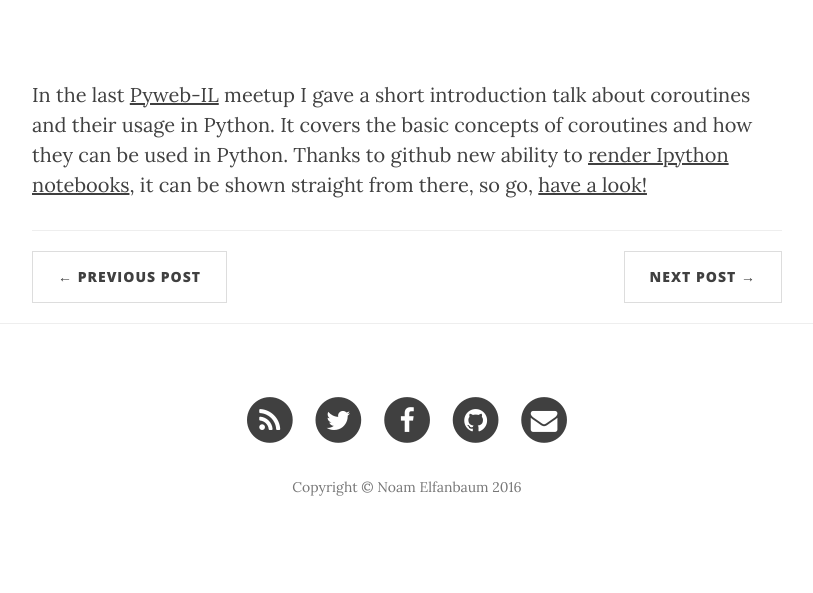
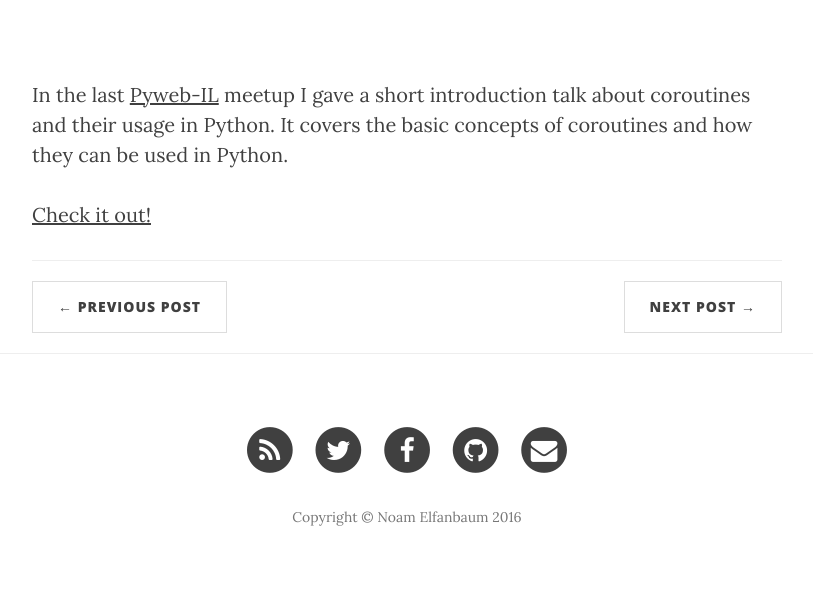
Before and after one commit to noamelf/noamelf.github.io, a Jekyll site: the page built from _posts/2015-05-10-coroutines-in-python.markdown, in a window 1280 px wide. Shown: the part 413-1006 px from the top of the page, without its empty margins (233-1046 px from the left). Built offline with Jekyll 4.4.1, drawn with Linux system fonts in a browser that asks for light colours; nearby versions of some CDN libraries; before the commit the page ends 976 px from its top, so only the background shows below that.

Commit message:
Updated coroutines presentation links

```diff
--- a/_posts/2015-05-10-coroutines-in-python.markdown
+++ b/_posts/2015-05-10-coroutines-in-python.markdown
@@ -8,4 +8,8 @@
 - coroutines
 ---
 
-In the last [Pyweb-IL](http://www.meetup.com/PyWeb-IL/) meetup I gave a short introduction talk about coroutines and their usage in Python. It covers the basic concepts of coroutines and how they can be used in Python. Thanks to github new ability to [render Ipython notebooks](https://blog.jupyter.org/2015/05/07/rendering-notebooks-on-github/), it can be shown straight from there, so go, [have a look!](https://github.com/noamelf/intro-to-python-coroutines/blob/master/intro-to-coroutines.ipynb)
+In the last [Pyweb-IL](http://www.meetup.com/PyWeb-IL/) meetup I gave a short introduction talk
+about coroutines and their usage in Python. It covers the basic concepts of coroutines and how they
+can be used in Python.
+
+[Check it out!](/intro-to-python-coroutines-talk)
```
